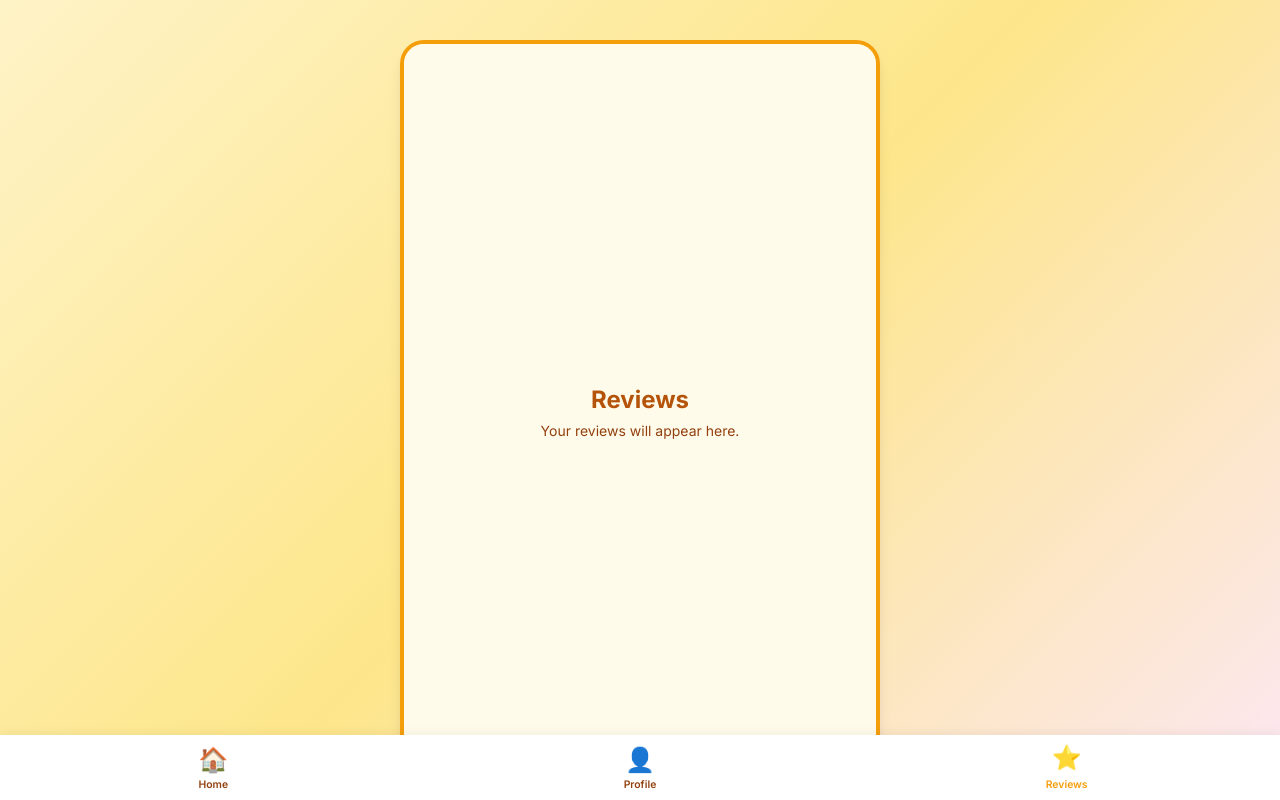
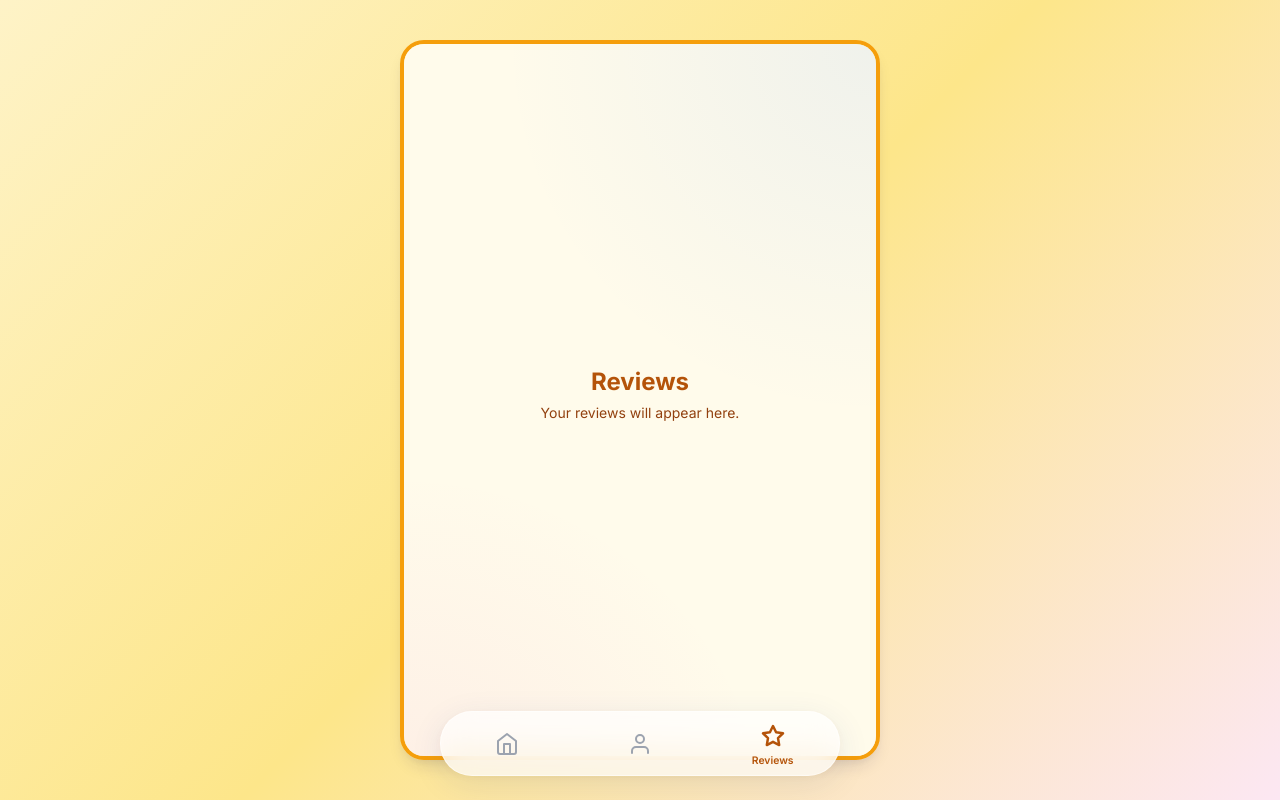
Before and after one commit to sameer021000/OrnaMaker, a React (Create React App) app in the folder frontend/: page /reviews in a window 1280 px wide. Built offline with nearby package versions, Linux system fonts and the light colour scheme.

Commit message:
redesign of actual screens starttes

```diff
--- a/frontend/src/Components_Folder/BottomNav_Folder/BottomNav.css
+++ b/frontend/src/Components_Folder/BottomNav_Folder/BottomNav.css
@@ -1,15 +1,34 @@
-.bottom-nav {
+.bottom-nav-wrapper {
   position: fixed;
   bottom: 0;
   left: 0;
   right: 0;
-  height: 65px;
-  background-color: var(--color-white);
+  padding: 0 1.5rem 1.5rem 1.5rem; /* Floating off the bottom */
+  z-index: 1000;
+  display: flex;
+  justify-content: center;
+  pointer-events: none; /* Let clicks pass through the wrapper */
+}
+
+.bottom-nav-glass {
+  pointer-events: auto; /* Re-enable clicks on the nav itself */
   display: flex;
   justify-content: space-around;
   align-items: center;
-  box-shadow: 0 -2px 10px rgba(0, 0, 0, 0.05);
-  z-index: 1000;
+  width: 100%;
+  max-width: 400px;
+  height: 65px;
+
+  /* Glassmorphism Effect */
+  background: rgba(255, 255, 255, 0.7);
+  backdrop-filter: blur(16px);
+  -webkit-backdrop-filter: blur(16px);
+
+  /* Beautiful floating pill design */
+  border-radius: 2rem;
+  border: 1px solid rgba(255, 255, 255, 0.5);
+  box-shadow: 0 8px 32px rgba(30, 58, 138, 0.1),
+              0 2px 8px rgba(245, 158, 11, 0.05);
 }
 
 .nav-item {
@@ -18,27 +37,41 @@
   align-items: center;
   justify-content: center;
   gap: 4px;
-  width: 60px;
+  flex: 1;
   color: var(--color-text-muted);
   cursor: pointer;
-  transition: all 0.2s ease-in-out;
+  transition: all 0.3s cubic-bezier(0.4, 0, 0.2, 1);
 }
 
 .nav-icon {
-  font-size: 1.5rem;
-  transition: transform 0.2s;
+  display: flex;
+  justify-content: center;
+  align-items: center;
+  transition: transform 0.3s cubic-bezier(0.4, 0, 0.2, 1);
+  color: #9ca3af; /* muted gray */
 }
 
 .nav-label {
   font-size: 0.65rem;
   font-weight: 600;
+  opacity: 0;
+  transform: translateY(5px);
+  transition: all 0.3s cubic-bezier(0.4, 0, 0.2, 1);
+  position: absolute;
+  bottom: 8px;
 }
 
+/* Active State Styles */
 .nav-item.active {
-  color: var(--color-gold-main);
+  color: var(--color-gold-dark);
 }
 
 .nav-item.active .nav-icon {
-  transform: translateY(-2px);
-  color: var(--color-gold-main);
+  transform: translateY(-8px);
+  color: var(--color-gold-dark);
 }
+
+.nav-item.active .nav-label {
+  opacity: 1;
+  transform: translateY(0);
+}
--- a/frontend/src/Components_Folder/BottomNav_Folder/BottomNav.jsx
+++ b/frontend/src/Components_Folder/BottomNav_Folder/BottomNav.jsx
@@ -1,6 +1,27 @@
 import React from 'react';
 import { useNavigate, useLocation } from 'react-router-dom';
 import './BottomNav.css';
+
+// Sleek SVG Icons
+const HomeIcon = ({ active }) => (
+  <svg width="24" height="24" viewBox="0 0 24 24" fill="none" stroke="currentColor" strokeWidth={active ? "2.5" : "2"} strokeLinecap="round" strokeLinejoin="round">
+    <path d="M3 9l9-7 9 7v11a2 2 0 0 1-2 2H5a2 2 0 0 1-2-2z"></path>
+    <polyline points="9 22 9 12 15 12 15 22"></polyline>
+  </svg>
+);
+
+const ProfileIcon = ({ active }) => (
+  <svg width="24" height="24" viewBox="0 0 24 24" fill="none" stroke="currentColor" strokeWidth={active ? "2.5" : "2"} strokeLinecap="round" strokeLinejoin="round">
+    <path d="M20 21v-2a4 4 0 0 0-4-4H8a4 4 0 0 0-4 4v2"></path>
+    <circle cx="12" cy="7" r="4"></circle>
+  </svg>
+);
+
+const ReviewIcon = ({ active }) => (
+  <svg width="24" height="24" viewBox="0 0 24 24" fill="none" stroke="currentColor" strokeWidth={active ? "2.5" : "2"} strokeLinecap="round" strokeLinejoin="round">
+    <polygon points="12 2 15.09 8.26 22 9.27 17 14.14 18.18 21.02 12 17.77 5.82 21.02 7 14.14 2 9.27 8.91 8.26 12 2"></polygon>
+  </svg>
+);
 
 const BottomNav = () => {
   const navigate = useNavigate();
@@ -9,12 +30,15 @@ const BottomNav = () => {
   const currentPath = location.pathname;
 
   return (
-    <div className="bottom-nav">
+    <div className="bottom-nav-wrapper">
+      <div className="bottom-nav-glass">
         <div
           className={`nav-item ${currentPath === '/actual-home' ? 'active' : ''}`}
           onClick={() => navigate('/actual-home')}
         >
-        <div className="nav-icon">🏠</div>
+          <div className="nav-icon">
+            <HomeIcon active={currentPath === '/actual-home'} />
+          </div>
           <span className="nav-label">Home</span>
         </div>
 
@@ -22,7 +46,9 @@ const BottomNav = () => {
           className={`nav-item ${currentPath === '/profile' ? 'active' : ''}`}
           onClick={() => navigate('/profile')}
         >
-        <div className="nav-icon">👤</div>
+          <div className="nav-icon">
+            <ProfileIcon active={currentPath === '/profile'} />
+          </div>
           <span className="nav-label">Profile</span>
         </div>
 
@@ -30,8 +56,11 @@ const BottomNav = () => {
           className={`nav-item ${currentPath === '/reviews' ? 'active' : ''}`}
           onClick={() => navigate('/reviews')}
         >
-        <div className="nav-icon">⭐</div>
+          <div className="nav-icon">
+            <ReviewIcon active={currentPath === '/reviews'} />
+          </div>
           <span className="nav-label">Reviews</span>
+        </div>
       </div>
     </div>
   );
--- a/frontend/src/Screens_Folder/ActualHome_Folder/ActualHome.css
+++ b/frontend/src/Screens_Folder/ActualHome_Folder/ActualHome.css
@@ -1,9 +1,11 @@
 .actual-home-screen {
-  background-color: var(--color-bg-app);
+  background: radial-gradient(circle at top right, rgba(59, 130, 246, 0.08), transparent 40%),
+              radial-gradient(circle at bottom left, rgba(236, 72, 153, 0.08), transparent 40%),
+              var(--color-bg-app);
   min-height: 100vh;
   display: flex;
   flex-direction: column;
-  padding-bottom: 65px; /* Height of bottom nav */
+  padding-bottom: 100px; /* Room for floating bottom nav */
 }
 
 .actual-home-content {
--- a/frontend/src/Screens_Folder/Home_Folder/Home.jsx
+++ b/frontend/src/Screens_Folder/Home_Folder/Home.jsx
@@ -114,7 +114,8 @@ const Home = () => {
 
     if (!formData.profilePic) newErrors.profilePic = 'Profile picture is mandatory.';
 
-    const shopNameRegex = /^[A-Za-z0-9@#$_\-&+*:;!?()[\]]+( [A-Za-z0-9@#$_\-&+*:;!?()[\]]+)*$/;
+    // Shop name allows alphanumeric, basic symbols, and apostrophe
+    const shopNameRegex = /^[A-Za-z0-9@#$_\-&+:;!?()[\]']+([ A-Za-z0-9@#$_\-&+:;!?()[\]']+)*$/;
     if (!formData.shopName) {
       newErrors.shopName = 'Shop name is required.';
     } else if (!shopNameRegex.test(formData.shopName)) {
--- a/frontend/src/Screens_Folder/OrnaMakerProfile_Folder/OrnaMakerProfile.css
+++ b/frontend/src/Screens_Folder/OrnaMakerProfile_Folder/OrnaMakerProfile.css
@@ -1,5 +1,7 @@
 .profile-container {
-  background-color: var(--color-bg-app);
+  background: radial-gradient(circle at top right, rgba(59, 130, 246, 0.08), transparent 40%),
+              radial-gradient(circle at bottom left, rgba(236, 72, 153, 0.08), transparent 40%),
+              var(--color-bg-app);
   min-height: 100vh;
   display: flex;
   flex-direction: column;
@@ -8,7 +10,7 @@
 .profile-scroll-content {
   flex: 1;
   overflow-y: auto;
-  padding-bottom: 80px; /* Leave room for bottom nav */
+  padding-bottom: 100px; /* Leave room for floating bottom nav */
 }
 
 /* Fullscreen Modal Styles */
--- a/frontend/src/Screens_Folder/Reviews_Folder/Reviews.css
+++ b/frontend/src/Screens_Folder/Reviews_Folder/Reviews.css
@@ -1,9 +1,11 @@
 .reviews-screen {
-  background-color: var(--color-bg-app);
+  background: radial-gradient(circle at top right, rgba(59, 130, 246, 0.08), transparent 40%),
+              radial-gradient(circle at bottom left, rgba(236, 72, 153, 0.08), transparent 40%),
+              var(--color-bg-app);
   min-height: 100vh;
   display: flex;
   flex-direction: column;
-  padding-bottom: 65px; /* Height of bottom nav */
+  padding-bottom: 100px; /* Room for floating bottom nav */
 }
 
 .reviews-content {
--- a/frontend/src/Screens_Folder/SignUp_Folder/SignUp2_Folder/SignUp2.jsx
+++ b/frontend/src/Screens_Folder/SignUp_Folder/SignUp2_Folder/SignUp2.jsx
@@ -69,6 +69,8 @@ const SignUp2 = () => {
       newErrors.ornaMakerId = 'OrnaMaker ID is required.';
     } else if (formData.ornaMakerId.length < 4) {
       newErrors.ornaMakerId = 'Must be at least 4 characters.';
+    } else if (formData.ornaMakerId.length > 10) {
+      newErrors.ornaMakerId = 'Must not be more than 10 characters.';
     } else if (!idRegex.test(formData.ornaMakerId)) {
       newErrors.ornaMakerId = 'Only alphanumeric and @, $, _ allowed. No spaces.';
     }
@@ -133,6 +135,7 @@ const SignUp2 = () => {
           value={formData.ornaMakerId}
           onChange={handleIdChange}
           error={errors.ornaMakerId}
+          maxLength="10"
           placeholder="ID (e.g. maker_123$)"
         />
       </div>
```
Lines whose indentation alone changed are shown as unchanged.
